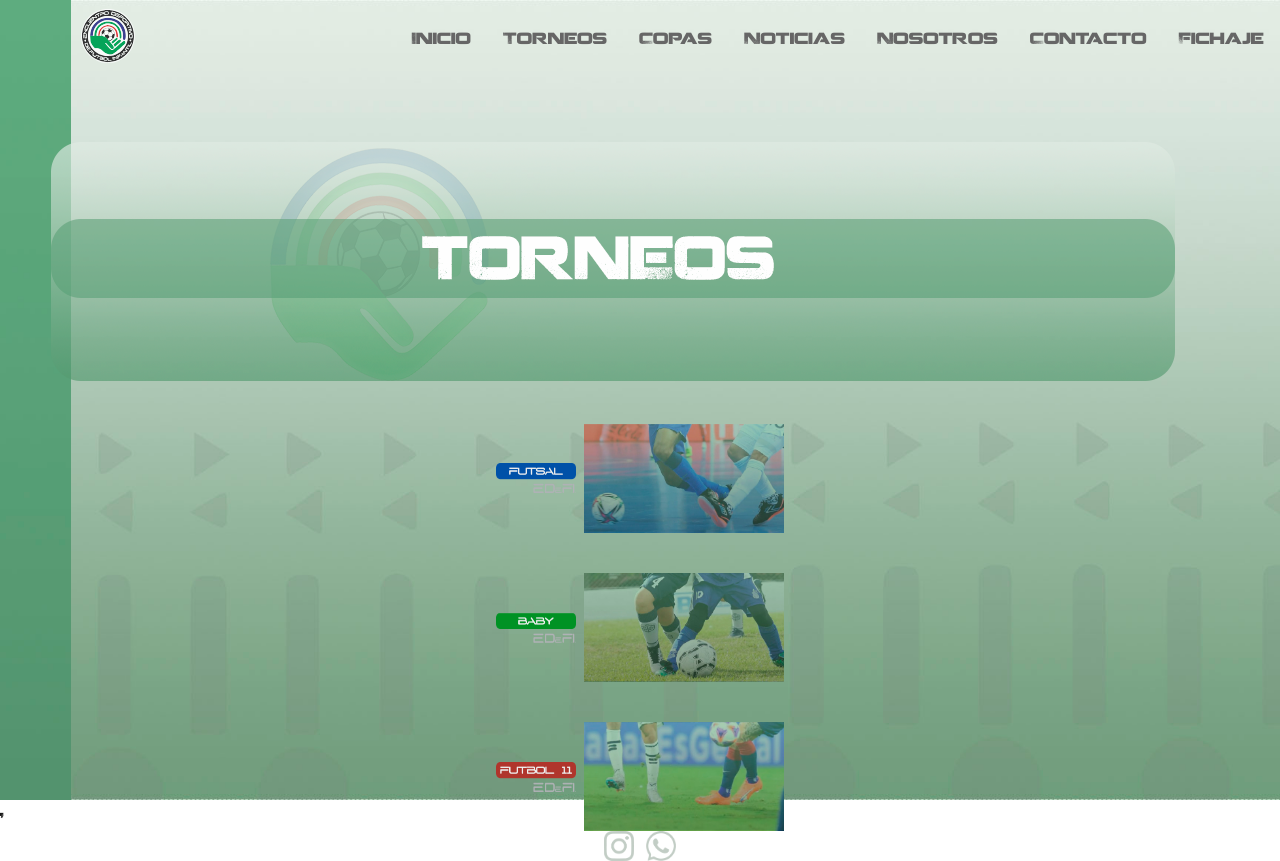
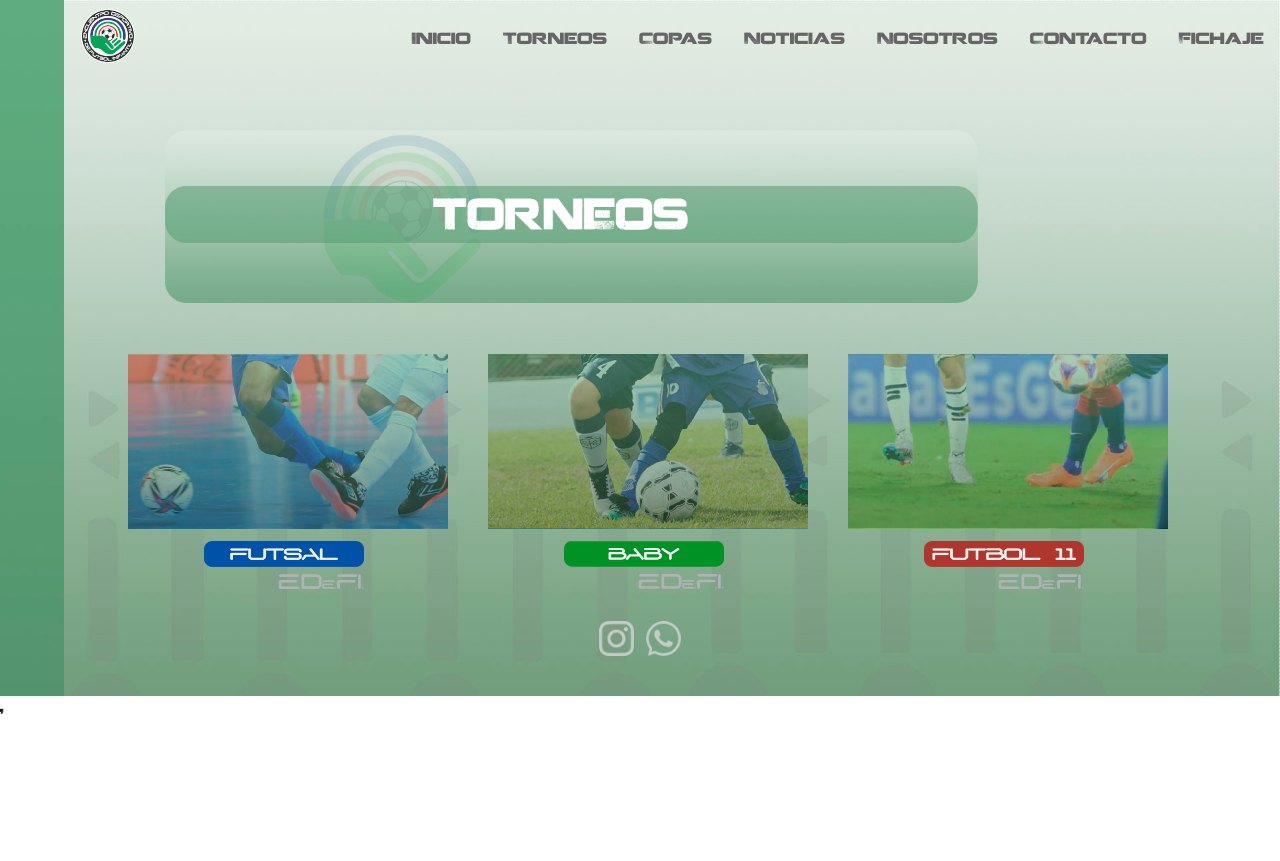
Before and after one commit to mmanna3/web-publica, a React (Vite) app: page /torneos in a window 1280 px wide. After the commit the page ends 800 px from the top, so only its background shows below. Built offline with nearby package versions, Linux system fonts and the light colour scheme.

Commit message:
Ajusta tamaños en TorneosPage

```diff
--- a/src/components/common/Layout.tsx
+++ b/src/components/common/Layout.tsx
@@ -5,7 +5,7 @@ import { Outlet } from 'react-router-dom'
 
 export const Layout = () => {
   return (
-    <div className='h-[100vh] bg-fondo-celu bg-cover bg-no-repeat md:bg-fondo-pc'>
+    <div className='bg-fondo-celu bg-cover bg-no-repeat md:bg-fondo-pc'>
       <Header />
       <Outlet/>
       <SocialMedia />
--- a/src/components/common/SocialMedia/Icon.tsx
+++ b/src/components/common/SocialMedia/Icon.tsx
@@ -3,5 +3,5 @@ type IconProps = {
 };
 
 export const Icon = ({ src }: IconProps) => {
-  return <img className='max-w-[30px]' src={src} alt='instagram' />;
+  return <img className='max-w-[35px]' src={src} alt='instagram' />;
 };
--- a/src/components/common/SocialMedia/SocialMedia.tsx
+++ b/src/components/common/SocialMedia/SocialMedia.tsx
@@ -5,7 +5,7 @@ import WP_ICON from '../../../assets/images/icons/wp-icon.png';
 
 export const SocialMedia = () => {
   return (
-    <div className='flex justify-center space-x-3'>
+    <div className='flex justify-center space-x-3 py-8 pb-10'>
       <Icon src={IG_ICON} />
       <Icon src={WP_ICON} />
     </div>
--- a/src/components/pages/Torneos/TorneosPage.tsx
+++ b/src/components/pages/Torneos/TorneosPage.tsx
@@ -9,20 +9,20 @@ import IMG_TORNEO_FUTBOL11 from '../../../assets/images/mobile/img-futbol11.jpg'
 
 export const TorneosPage = () => {
   return (
-    <main>
-      <img className='' src={IMG_TORNEOS_TITLE} alt='Torneos' />
-      <div className='flex flex-col items-center gap-10'>
-        <Link key='futsal' to='/torneos/futsal' className='flex items-center'>
-          <img className='mr-2 h-[30px] w-[80px]' src={BTN_TORNEO_FUTSAL} alt='Torneo-futsal' />
-          <img className='w-[200px]' src={IMG_TORNEO_FUTSAL} alt='Torneo-futsal' />
+    <main className='ml-[5%] md:ml-[10%]'>
+      <img className='  lg:max-w-4xl mb-5 ' src={IMG_TORNEOS_TITLE} alt='Torneos' />
+      <div className='flex flex-col items-center gap-10 lg:flex-row'>
+        <Link key='futsal' to='/torneos/futsal' className='flex items-center md:flex-col-reverse'>
+          <img className='mr-2 h-8 w-20 md:h-12 md:w-40 md:mt-3' src={BTN_TORNEO_FUTSAL} alt='Torneo-futsal' />
+          <img className='w-48 md:w-80' src={IMG_TORNEO_FUTSAL} alt='Torneo-futsal' />
         </Link>
-        <Link key='baby' to='/torneos/baby' className='flex items-center'>
-          <img className='mr-2 h-[30px] w-[80px]' src={BTN_TORNEO_BABY} alt='Torneo-baby' />
-          <img className='w-[200px]' src={IMG_TORNEO_BABY} alt='Torneo-baby' />
+        <Link key='baby' to='/torneos/baby' className='flex items-center md:flex-col-reverse'>
+          <img className='mr-2 h-8 w-20 md:h-12 md:w-40 md:mt-3' src={BTN_TORNEO_BABY} alt='Torneo-baby' />
+          <img className='w-48 md:w-80' src={IMG_TORNEO_BABY} alt='Torneo-baby' />
         </Link>
-        <Link key='futbol-11' to='/torneos/futbol-11' className='flex items-center'>
-          <img className='mr-2 h-[30px] w-[80px]' src={BTN_TORNEO_FUTBOL11} alt='Torneo-futbol11' />
-          <img className='w-[200px]' src={IMG_TORNEO_FUTBOL11} alt='Torneo-futbol11' />
+        <Link key='futbol-11' to='/torneos/futbol-11' className='flex items-center md:flex-col-reverse'>
+          <img className='mr-2 h-8 w-20 md:h-12 md:w-40 md:mt-3' src={BTN_TORNEO_FUTBOL11} alt='Torneo-futbol11' />
+          <img className='w-48 md:w-80' src={IMG_TORNEO_FUTBOL11} alt='Torneo-futbol11' />
         </Link>
       </div>
     </main>
```
